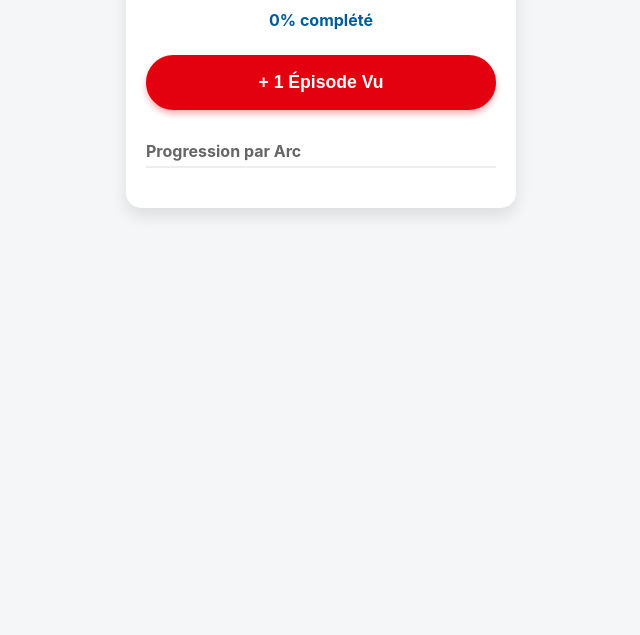
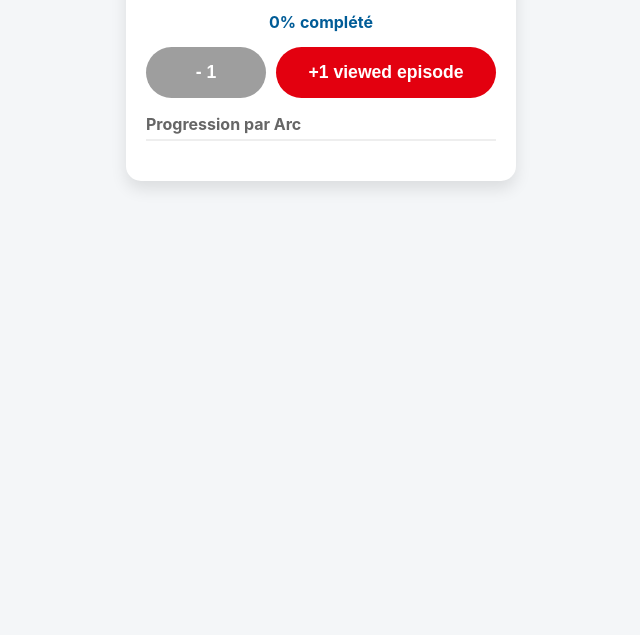
Before and after one commit to Betterly-app/OneNoobiece, a plain HTML site: page index.html in a window 1280 px wide. Shown: the part 165-800 px from the top of the page, without its empty margins (319-959 px from the left). Drawn offline with nearby package versions, Linux system fonts and the light colour scheme; no server answers.

Commit message:
update and fix

```diff
--- a/index.html
+++ b/index.html
@@ -4,7 +4,7 @@
     <meta charset="UTF-8">
     <meta name="viewport" content="width=device-width, initial-scale=1.0">
     <title>One Pace Tracker</title>
-    <link rel="icon" type="image/jpeg" href="logo.jpg">
+    <!--<link rel="icon" type="image/jpeg" href="logo.jpg">-->
     <script src="https://cdn.jsdelivr.net/npm/@supabase/supabase-js@2"></script>
     <style>
 		/* Thème Clair - One Piece */
@@ -18,18 +18,6 @@
             flex-direction: column;
             align-items: center;
         }
-
-		.badge {
-			font-size: 0.7em;
-			padding: 3px 6px;
-			border-radius: 4px;
-			margin-left: 8px;
-			font-weight: bold;
-			color: white;
-		}
-		.badge-kai {
-			background-color: #8e44ad; /* Violet pour différencier */
-		}
 
         .card {
             background-color: #ffffff; /* Carte blanche */
@@ -67,7 +55,7 @@
 
         .progress-fill {
             height: 100%;
-            background-color: #FBC02D; /* Jaune Chapeau de paille */
+            background-color: #000000; /* Jaune Chapeau de paille */
             width: 0%;
             transition: width 0.5s ease;
         }
@@ -77,28 +65,6 @@
             color: #005C97; /* Bleu Océan */
             margin-bottom: 10px;
         }
-
-        button {
-            background-color: #E3000F; /* Rouge Luffy */
-            color: #ffffff;
-            border: 2px solid #E3000F;
-            padding: 15px 30px;
-            font-size: 1.1em;
-            border-radius: 30px;
-            cursor: pointer;
-            width: 100%;
-            font-weight: bold;
-            margin: 15px 0;
-            box-shadow: 0 4px 6px rgba(227, 0, 15, 0.3);
-            transition: all 0.2s ease;
-        }
-
-        button:active {
-            background-color: #b7000c;
-            box-shadow: 0 2px 3px rgba(227, 0, 15, 0.3);
-            transform: translateY(2px);
-        }
-
         /* Liste des Arcs */
         .arc-list {
             margin-top: 20px;
@@ -151,19 +117,68 @@
         ::-webkit-scrollbar-track { background: #f1f1f1; border-radius: 10px; }
         ::-webkit-scrollbar-thumb { background: #ccc; border-radius: 10px; }
         ::-webkit-scrollbar-thumb:hover { background: #bbb; }
+
+		/* --- Nouveaux styles pour les badges --- */
+		.badge {
+			font-size: 0.7em;
+			padding: 3px 6px;
+			border-radius: 4px;
+			margin-left: 8px;
+			font-weight: bold;
+			color: white;
+			vertical-align: middle;
+		}
+		.badge-kai {
+			background-color: #8e44ad; /* Violet Anime-Sama */
+		}
+
+		/* --- Nouveaux styles pour le groupe de boutons --- */
+		button {
+			color: #ffffff;
+			border: none;
+			padding: 15px 10px;
+			font-size: 1.1em;
+			border-radius: 30px;
+			cursor: pointer;
+			font-weight: bold;
+			transition: all 0.2s ease;
+			display: flex;
+			justify-content: center;
+			align-items: center;
+		}
+
+		.btn-group {
+			display: flex;
+			gap: 10px;
+			margin: 15px 0;
+			width: 100%;
+		}
+		.btn-add {
+			background-color: #E3000F; /* Ton rouge */
+			flex: 2; /* Prend plus de place */
+		}
+		.btn-remove {
+			background-color: #9e9e9e; /* Gris discret */
+			flex: 1; /* Prend moins de place */
+		}
     </style>
 </head>
 <body>
 
     <div class="card">
-        <h1><img src="logo.png" alt="One Pace Logo" class="logo-title-img"></h1>
+        <!--<h1><img src="logo.png" alt="One Pace Logo" class="logo-title-img"></h1>-->
+		<h1><img src="https://upload.wikimedia.org/wikipedia/fr/thumb/1/1a/Logo_One_piece.svg/langfr-250px-Logo_One_piece.svg.png" alt="Test Logo" class="logo-title-img"></h1>
+
 
         <div class="progress-bar">
             <div class="progress-fill" id="progress-fill"></div>
         </div>
         <div id="percentage-text">0% complété</div>
 
-        <button onclick="addEpisode()">+ 1 Épisode Vu</button>
+		<div class="btn-group">
+			<button class="btn-remove" onclick="removeEpisode()">- 1</button>
+			<button class="btn-add" onclick="addEpisode()">+1 viewed episode</button>
+		</div>
 
         <h3 style="text-align: left; margin-bottom: 10px; font-size: 1em; color: #666; border-bottom: 2px solid #eee; padding-bottom: 5px;">Progression par Arc</h3>
         <div class="arc-list" id="arcs-container">
@@ -254,6 +269,25 @@
             }
         }
 
+		async function removeEpisode() {
+			if (currentWatched > 0) {
+				currentWatched--;
+				updateUI(); // Mise à jour visuelle immédiate
+
+				// Sauvegarde dans Supabase
+				const { error } = await supabaseClient
+					.from('one_noobiece') // <-- VÉRIFIE BIEN TON NOM DE TABLE ICI
+					.update({ episodes_watched: currentWatched, updated_at: new Date().toISOString() })
+					.eq('id', ROW_ID);
+
+				if (error) {
+					console.error("Erreur de sauvegarde:", error);
+					currentWatched++; // Annulation si la base de données plante
+					updateUI();
+				}
+			}
+		}
+
         function updateUI() {
             // Mise à jour de la barre globale
             const percentage = Math.min(100, ((currentWatched / TOTAL_EPISODES) * 100)).toFixed(1);
@@ -292,10 +326,9 @@
                     div.classList.add('in-progress');
                 }
 
-				// On vérifie s'il y a une source spéciale
 				let badgeHTML = '';
-				if (arc.source === "en") {
-					badgeHTML = `<span class="badge badge-kai">no french</span>`;
+				if (arc.source === "Kai") {
+					badgeHTML = `<span class="badge badge-kai">Anime-Sama</span>`;
 				}
 
 				div.innerHTML = `
@@ -303,10 +336,6 @@
 					<div class="arc-progress">${watchedInThisArc} / ${arc.count}</div>
 				`;
 
-                div.innerHTML = `
-                    <div class="arc-title">${arc.title}</div>
-                    <div class="arc-progress">${watchedInThisArc} / ${arc.count}</div>
-                `;
                 container.appendChild(div);
             });
         }
```
